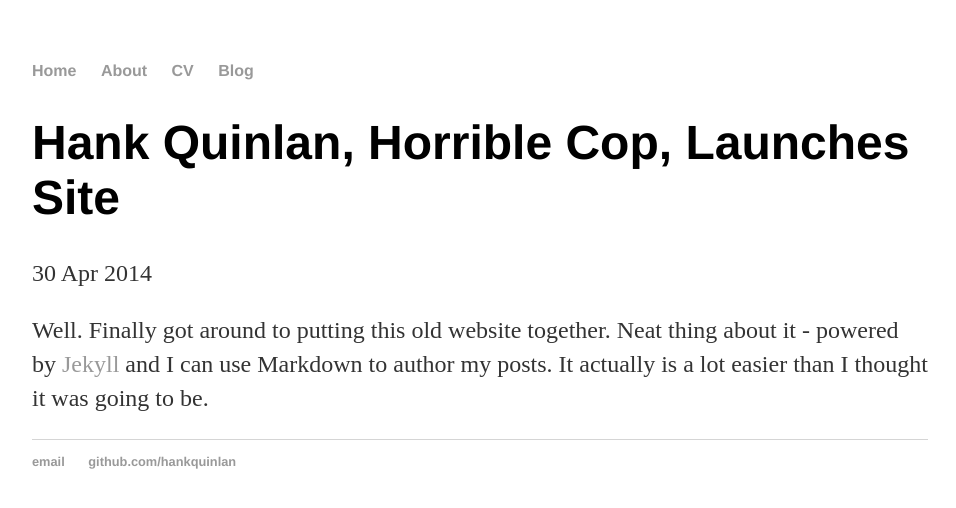
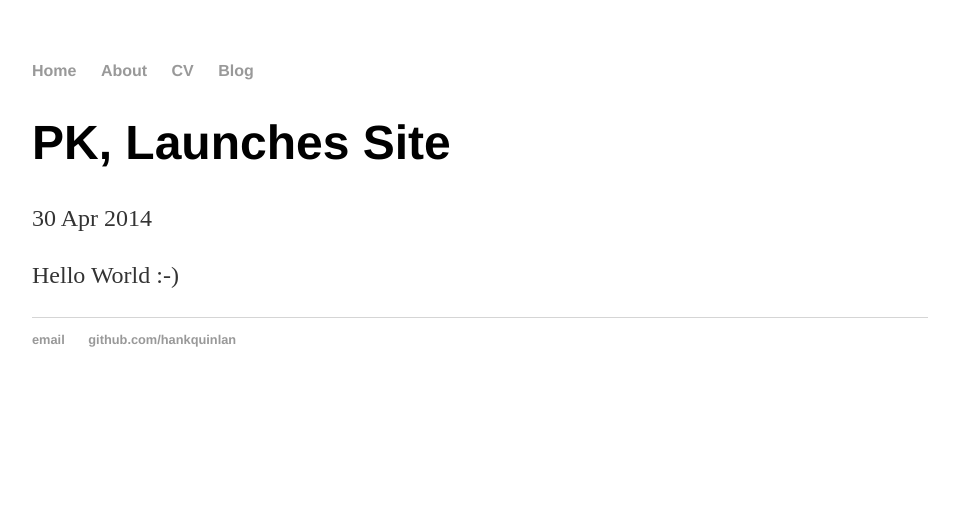
Before and after one commit to priyalkumar/priyalkumar.github.io, a Jekyll site: the page built from _posts/2014-04-30-hank-quinlan-site-launched.md, in a window 1280 px wide. Shown: the top 508 px of the page, without its empty margins (160-1116 px from the left). Built offline with Jekyll 4.4.1, drawn with Linux system fonts in a browser that asks for light colours.

```diff
--- a/_config.yml
+++ b/_config.yml
@@ -1,3 +1,3 @@
-name: Hank Quinlan, Horrible Cop
+name: PK
 markdown: kramdown
 permalink: /blog/:year/:month/:day/:title
--- a/_posts/2014-04-30-hank-quinlan-site-launched.md
+++ b/_posts/2014-04-30-hank-quinlan-site-launched.md
@@ -1,7 +1,7 @@
 ---
 layout: post
-title: "Hank Quinlan, Horrible Cop, Launches Site"
+title: "PK, Launches Site"
 date: 2014-04-30
 ---
 
-Well. Finally got around to putting this old website together. Neat thing about it - powered by [Jekyll](http://jekyllrb.com) and I can use Markdown to author my posts. It actually is a lot easier than I thought it was going to be.
+Hello World :-)
--- a/blog/index.html
+++ b/blog/index.html
@@ -1,6 +1,6 @@
 ---
 layout: default
-title: Hank Quinlan's Blog
+title: PK's Site
 ---
 <h1>{{ page.title }}</h1>
 <ul class="posts">
--- a/index.html
+++ b/index.html
@@ -1,9 +1,9 @@
 ---
 layout: default
-title: Hank Quinlan, Horrible Cop
+title: PK
 ---
 
 		<div class="blurb">
-			<h1>Hi there, I'm Hank Quinlan!</h1>
-			<p>I'm best known as the horrible cop from <em>A Touch of Evil</em>. Don't trust me. <a href="/about">Read more about my life...</a></p>
+			<h1>Hi there, I'm Priyal Kumar!</h1>
+			<p> <em><a href="/about">Read more about me</a></em></p>
 		</div>
```
Also changed, not shown: about/index.html (+4 -4 lines), README.md (deleted).
